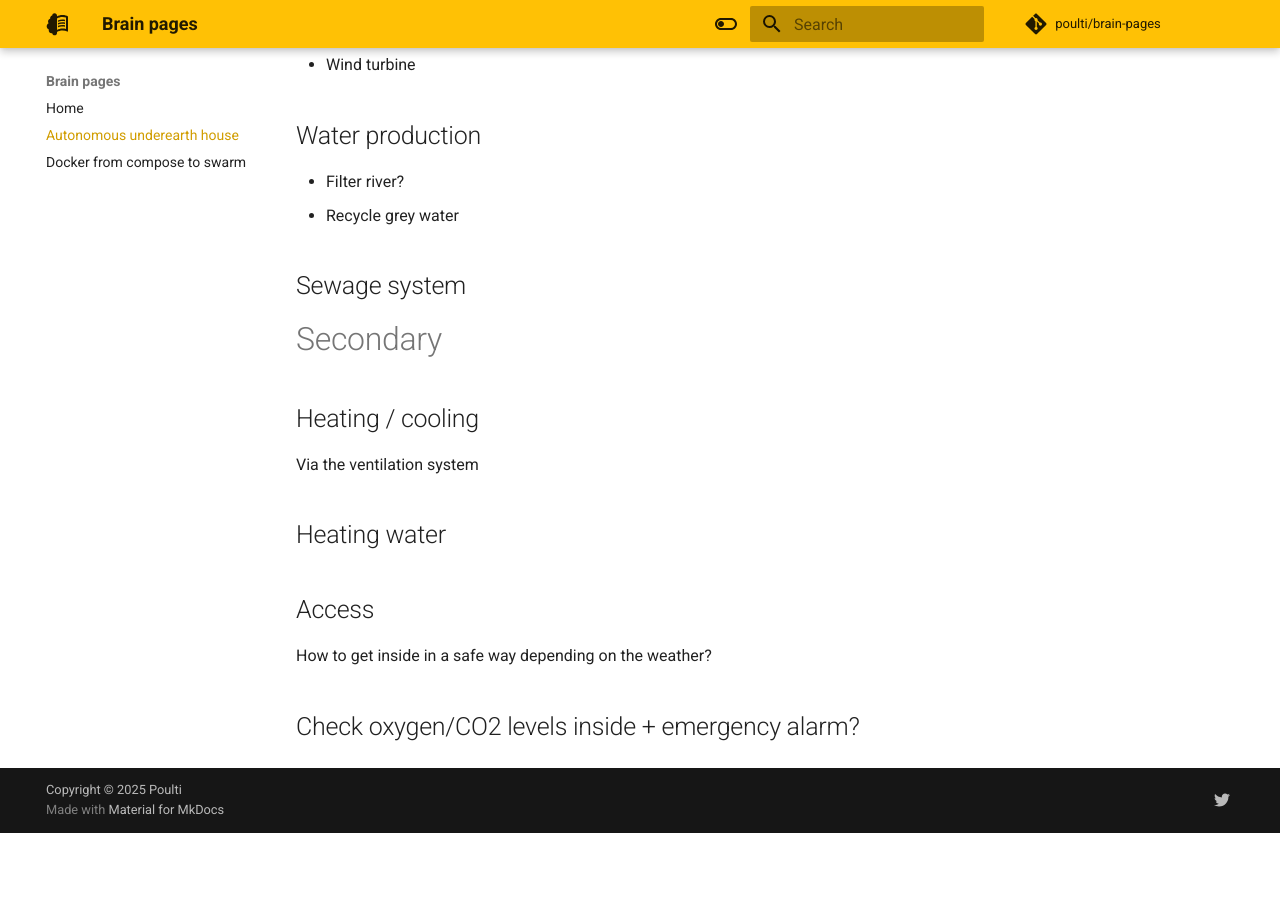
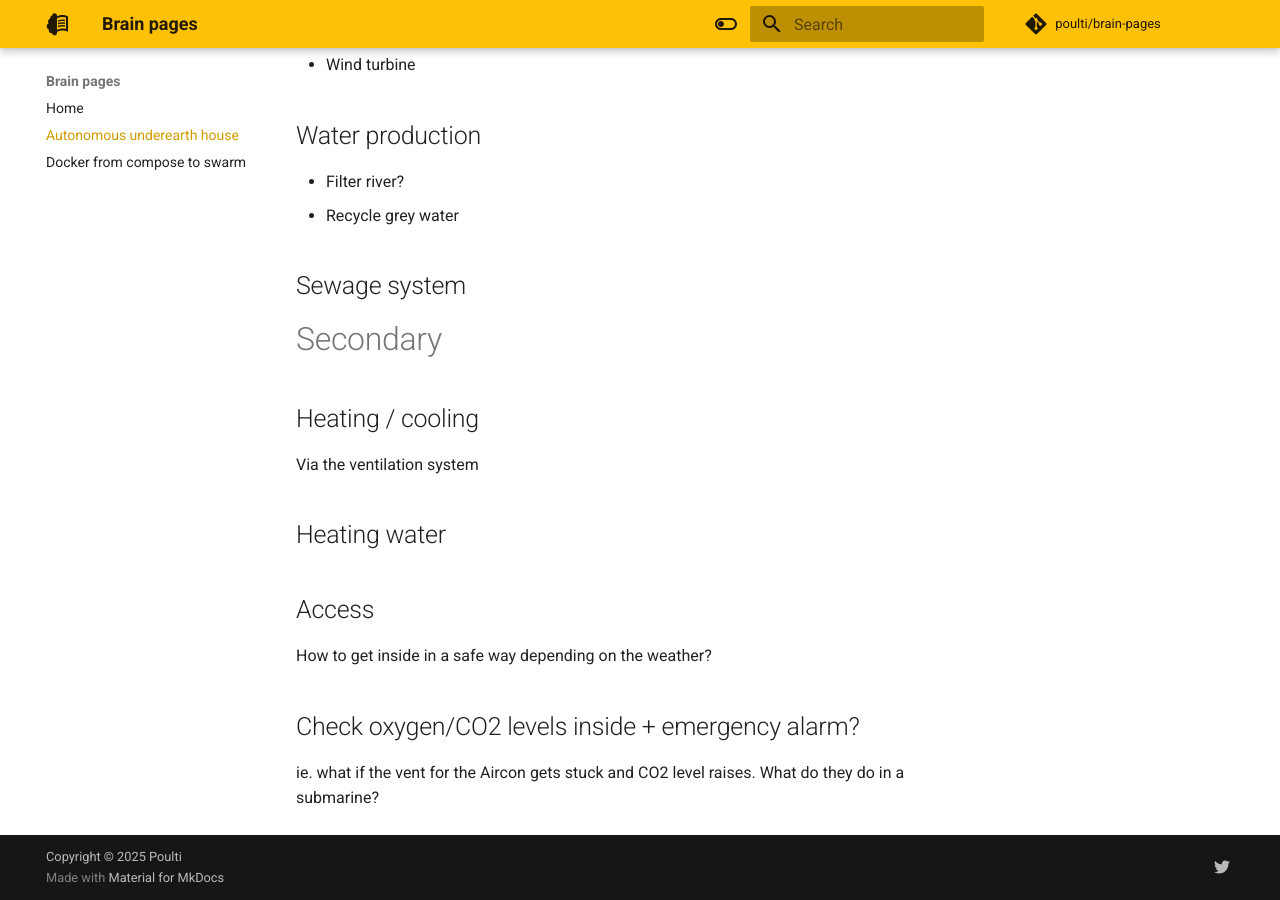
Before and after one commit to poulti/brain-pages, an MkDocs documentation site: the page built from docs/autonomous-underearth-house.md, in a window 1280 px wide and 900 px high, scrolled down 1150 px. Built offline with MkDocs 1.6.1 and Material for MkDocs 9.7.7, drawn with Linux system fonts in a browser that asks for light colours; comment, search, counter and statistics services are not loaded; before the commit the page ends 1983 px from its top, so only the background shows below that.

Commit message:
comment on oxygen

```diff
--- a/docs/autonomous-underearth-house.md
+++ b/docs/autonomous-underearth-house.md
@@ -43,3 +43,5 @@
 How to get inside in a safe way depending on the weather?
 
 ## Check oxygen/CO2 levels inside + emergency alarm?
+ie. what if the vent for the Aircon gets stuck and CO2 level raises.
+What do they do in a submarine?
```
